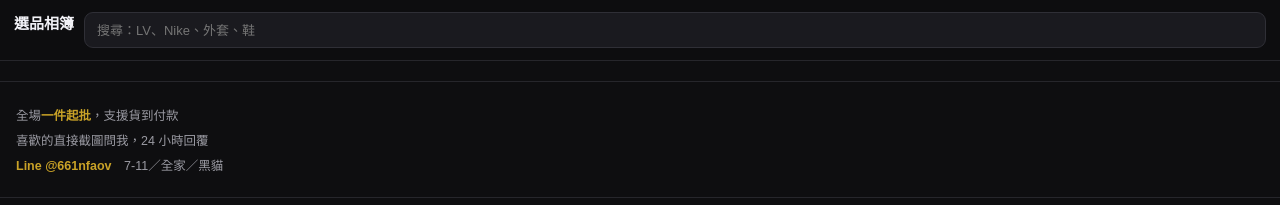
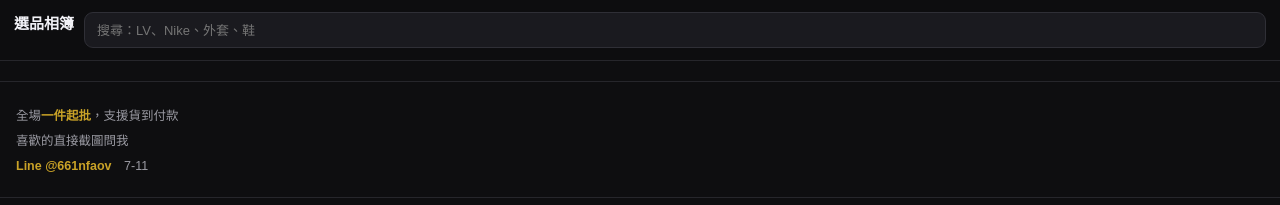
Before and after one commit to aa0908883089-bit/shop, a plain HTML site: page index.html in a window 1280 px wide. Shown: the top 205 px of the page. Drawn offline with Linux system fonts and the light colour scheme.

Commit message:
Update hero section content in index.html
Removed a line break from the hero section and adjusted the content.

```diff
--- a/index.html
+++ b/index.html
@@ -36,7 +36,7 @@ img{display:block;max-width:100%}
 <body>
 <div class="top"><h1>選品相簿</h1><input class="search" id="q" placeholder="搜尋：LV、Nike、外套、鞋"></div>
 <div class="chips" id="chips"></div>
-<div class="hero"><p>全場<b>一件起批</b>，支援貨到付款<br>喜歡的直接截圖問我，24 小時回覆<br><b>Line @661nfaov</b>　7-11／全家／黑貓</p></div>
+<div class="hero"><p>全場<b>一件起批</b>，支援貨到付款<br>喜歡的直接截圖問我<br><b>Line @661nfaov</b>　7-11</p></div>
 <div class="grid" id="g"></div>
 <a class="line" href="https://line.me/R/ti/p/@661nfaov">💬 截圖問我</a>
 <div id="lb"><button class="x" onclick="lb.classList.remove('on')">✕</button><img id="lbi"><div class="cap" id="lbc"></div></div>
```
